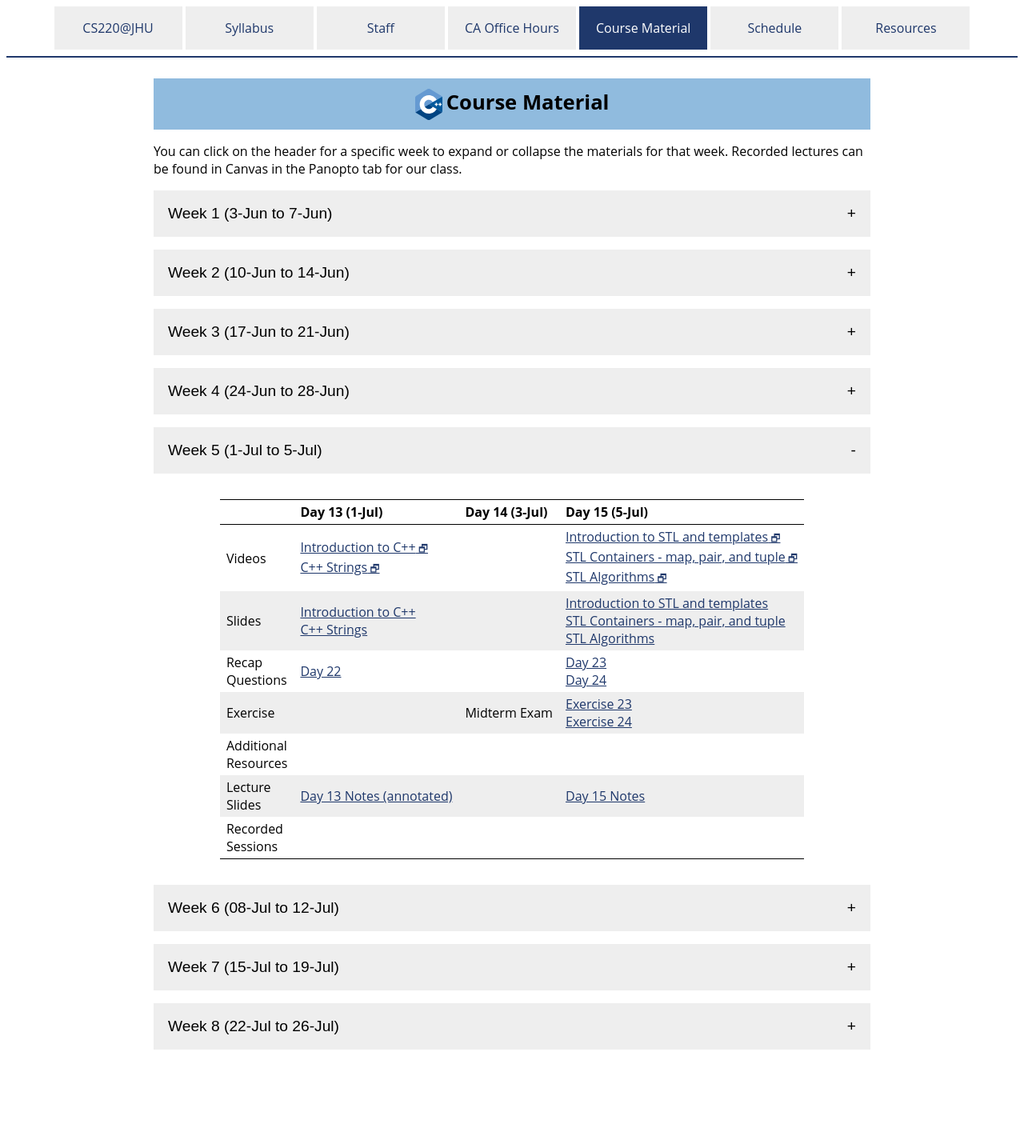
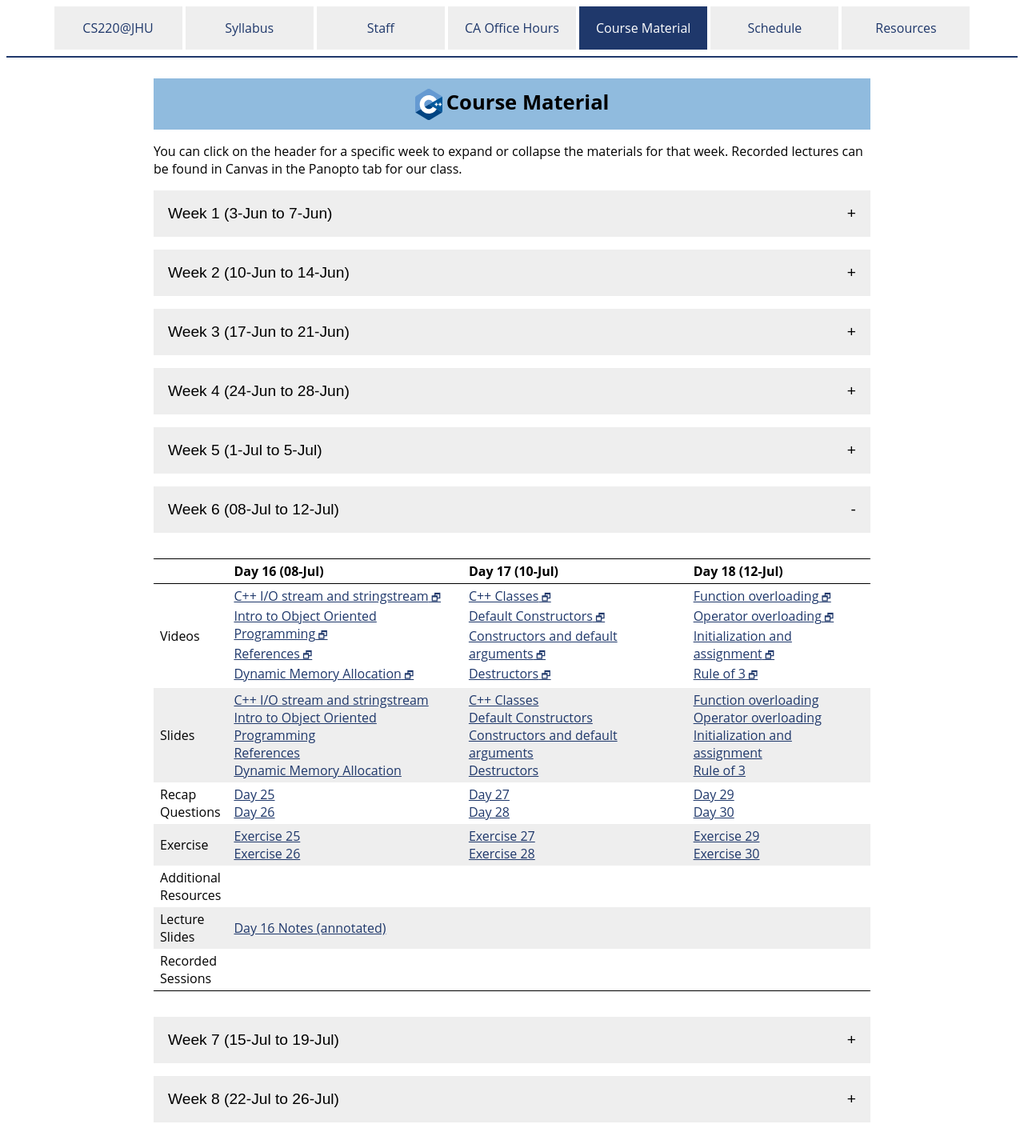
Before and after one commit to jhu-ip/cs220-summer24, a Jekyll site: the page built from material.md, in a window 1280 px wide. Shown: the whole page at 80% size. Built offline with Jekyll 4.4.1, drawn with Linux system fonts in a browser that asks for light colours; before the commit the page ends 1344 px from its top, so only the background shows below that.

Commit message:
Add material for session 16

```diff
--- a/material.csv
+++ b/material.csv
@@ -162,7 +162,7 @@ Week,Day,Date,Type,Link text,URL
 5,3,5-Jul,Slides,STL Algorithms,slides/day24_stl_algorithms.pdf
 5,3,5-Jul,Recap,Day 24,questions/day24.html
 5,3,5-Jul,Exercise,Exercise 24,exercise/ex24.html
-5,3,5-Jul,LectureSlides,"Day 15 Notes",slides/summer24_slides/summer24_session15_day23-24_annotated.pdf
+5,3,5-Jul,LectureSlides,"Day 15 Notes (annotated)",slides/summer24_slides/summer24_session15_day23-24_annotated.pdf
 
 
 6,1,08-Jul,Video,C++ I/O stream and stringstream,https://jh.hosted.panopto.com/Panopto/Pages/Viewer.aspx?id=f35cdf8e-80d0-4d88-b9e3-ae2300279562
@@ -177,6 +177,7 @@ Week,Day,Date,Type,Link text,URL
 6,1,08-Jul,Slides,Dynamic Memory Allocation,slides/day26_dynamic_memory_allocation.pdf
 6,1,08-Jul,Recap,Day 26,questions/day26.html
 6,1,08-Jul,Exercise,Exercise 26,exercise/ex26.html
+6,1,08-Jul,LectureSlides,"Day 16 Notes (annotated)",slides/summer24_slides/summer24_session16_day25-26_annotated.pdf
 
 6,2,10-Jul,Video,C++ Classes,https://jh.hosted.panopto.com/Panopto/Pages/Viewer.aspx?id=5a1a7afe-6165-4e33-9567-ae230027a431
 6,2,10-Jul,Video,Default Constructors,https://jh.hosted.panopto.com/Panopto/Pages/Viewer.aspx?id=0e485b33-028d-45e6-be18-ae230027a3d3
--- a/material.md
+++ b/material.md
@@ -347,7 +347,7 @@ the materials for that week. Recorded lectures can be found in Canvas in the Pan
     </tr>
     <tr>
       <td>Lecture<br>Slides</td>
-      <td></td>
+      <td><a href='slides/summer24_slides/summer24_session16_day25-26_annotated.pdf'>Day 16 Notes (annotated)</a></td>
       <td></td>
       <td></td>
     </tr>
@@ -503,7 +503,7 @@ the materials for that week. Recorded lectures can be found in Canvas in the Pan
   }
 
   document.addEventListener('DOMContentLoaded', function() {
-    var active_week_id = 'week_5';
+    var active_week_id = 'week_6';
 
     var content_divs = document.getElementsByClassName("collapsible");
     for (i = 0; i < content_divs.length; i++) {
```
Also changed, not shown: other parts of material.md (+1 -1 lines), 1 other file.
